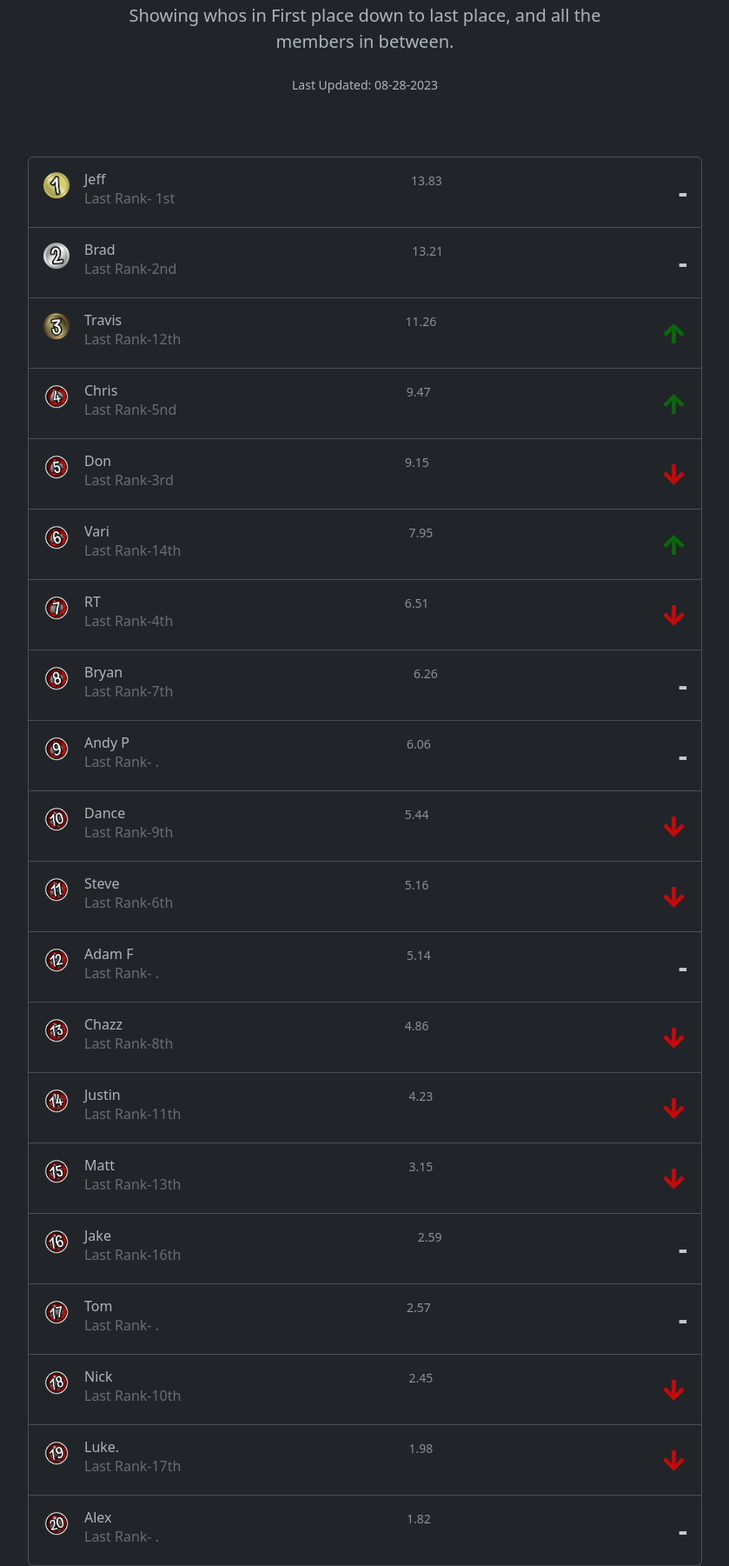
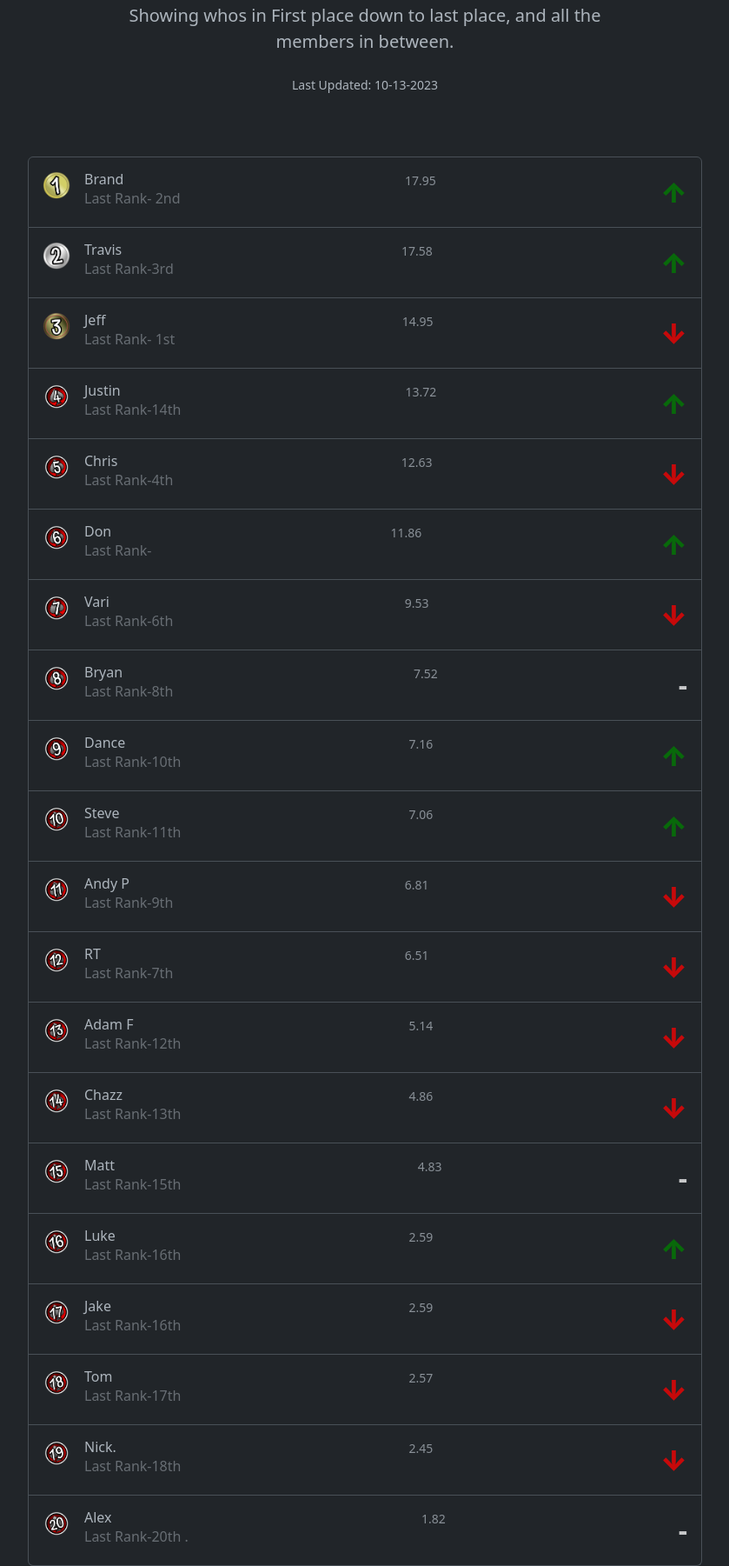
Before and after one commit to Six6VI/innercirclepoker, a plain HTML site: page standing.html in a window 1280 px wide. Shown: the part 416-2217 px from the top of the page at 87% size, without its empty margins (220-1059 px from the left). Drawn offline with nearby package versions, Linux system fonts and the light colour scheme.

Commit message:
Add files via upload

```diff
--- a/standing.html
+++ b/standing.html
@@ -41,7 +41,7 @@
         <h1 class="display-5 fw-bold text-body-emphasis">Season 2 Leaderboard</h1>
         <div class="col-lg-6 mx-auto">
           <p class="lead mb-4">Showing whos in First place down to last place, and all the members in between.</p>
-          <p class="small"> Last Updated: 08-28-2023</p>
+          <p class="small"> Last Updated: 10-13-2023</p>
           <div class="d-grid gap-2 d-sm-flex justify-content-sm-center">
           </div>
         </div>
@@ -53,43 +53,43 @@
             <img src="./images/Icons/first.jpeg" alt="twbs" width="32" height="32" class="rounded-circle flex-shrink-0">
             <div class="d-flex gap-2 w-100 justify-content-between col-">
               <div>
-                <h6 class="mb-0">Jeff</h6>
-                <p class="mb-0 opacity-50">Last Rank- 1st</p>
+                <h6 class="mb-0">Brand</h6>
+                <p class="mb-0 opacity-50">Last Rank- 2nd</p>
               </div>
-              <small class="opacity-75 text-nowrap">13.83</small>
-              <small class="opacity-75 text-nowrap even">-</small>
+              <small class="opacity-75 text-nowrap">17.95</small>
+              <small class="opacity-75 text-nowrap up">↑</small>
             </div>
           </a>
           <a href="#" class="list-group-item list-group-item-action d-flex gap-3 py-3" aria-current="true">
             <img src="./images/Icons/second.jpeg" alt="twbs" width="32" height="32" class="rounded-circle flex-shrink-0">
             <div class="d-flex gap-2 w-100 justify-content-between">
               <div>
-                <h6 class="mb-0">Brad</h6>
-                <p class="mb-0 opacity-50">Last Rank-2nd</p>
+                <h6 class="mb-0">Travis</h6>
+                <p class="mb-0 opacity-50">Last Rank-3rd</p>
               </div>
-              <small class="opacity-75 text-nowrap">13.21</small>
-              <small class="opacity-75 text-nowrap even">-</small>
+              <small class="opacity-75 text-nowrap">17.58</small>
+              <small class="opacity-75 text-nowrap up">↑</small>
             </div>
           </a>
           <a href="#" class="list-group-item list-group-item-action d-flex gap-3 py-3" aria-current="true">
             <img src="./images/Icons/third.jpeg" alt="twbs" width="32" height="32" class="rounded-circle flex-shrink-0">
             <div class="d-flex gap-2 w-100 justify-content-between">
               <div>
-                <h6 class="mb-0">Travis</h6>
-                <p class="mb-0 opacity-50">Last Rank-12th</p>
+                <h6 class="mb-0">Jeff</h6>
+                <p class="mb-0 opacity-50">Last Rank- 1st</p>
               </div>
-              <small class="opacity-75 text-nowrap">11.26</small>
-              <small class="opacity-75 text-nowrap up">↑</small>
+              <small class="opacity-75 text-nowrap">14.95</small>
+              <small class="opacity-75 text-nowrap down">↓</small>
             </div>
           </a>
           <a href="#" class="list-group-item list-group-item-action d-flex gap-3 py-3" aria-current="true">
             <img src="./images/Icons/fourth.jpeg" alt="twbs" width="32" height="32" class="rounded-circle flex-shrink-0">
             <div class="d-flex gap-2 w-100 justify-content-between">
               <div>
-                <h6 class="mb-0">Chris</h6>
-                <p class="mb-0 opacity-50">Last Rank-5nd</p>
+                <h6 class="mb-0">Justin</h6>
+                <p class="mb-0 opacity-50">Last Rank-14th</p>
               </div>
-              <small class="opacity-75 text-nowrap">9.47</small>
+              <small class="opacity-75 text-nowrap">13.72</small>
               <small class="opacity-75 text-nowrap up">↑</small>
             </div>
           </a>
@@ -97,10 +97,10 @@
             <img src="./images/Icons/fifth.jpeg" alt="twbs" width="32" height="32" class="rounded-circle flex-shrink-0">
             <div class="d-flex gap-2 w-100 justify-content-between">
               <div>
-                <h6 class="mb-0">Don</h6>
-                <p class="mb-0 opacity-50">Last Rank-3rd</p>
+                <h6 class="mb-0">Chris</h6>
+                <p class="mb-0 opacity-50">Last Rank-4th</p>
               </div>
-              <small class="opacity-75 text-nowrap">9.15</small>
+              <small class="opacity-75 text-nowrap">12.63</small>
               <small class="opacity-75 text-nowrap down">↓</small>
             </div>
           </a>
@@ -108,10 +108,10 @@
             <img src="./images/Icons/sixth.jpeg" alt="twbs" width="32" height="32" class="rounded-circle flex-shrink-0">
             <div class="d-flex gap-2 w-100 justify-content-between">
               <div>
-                <h6 class="mb-0">Vari</h6>
-                <p class="mb-0 opacity-50">Last Rank-14th</p>
+                <h6 class="mb-0">Don</h6>
+                <p class="mb-0 opacity-50">Last Rank-</p>
               </div>
-              <small class="opacity-75 text-nowrap">7.95</small>
+              <small class="opacity-75 text-nowrap">11.86</small>
               <small class="opacity-75 text-nowrap up">↑</small>
             </div>
           </a>
@@ -119,10 +119,10 @@
             <img src="./images/Icons/seventh.jpeg" alt="twbs" width="32" height="32" class="rounded-circle flex-shrink-0">
             <div class="d-flex gap-2 w-100 justify-content-between">
               <div>
-                <h6 class="mb-0">RT</h6>
-                <p class="mb-0 opacity-50">Last Rank-4th</p>
+                <h6 class="mb-0">Vari</h6>
+                <p class="mb-0 opacity-50">Last Rank-6th</p>
               </div>
-              <small class="opacity-75 text-nowrap">6.51</small>
+              <small class="opacity-75 text-nowrap">9.53</small>
               <small class="opacity-75 text-nowrap down">↓</small>
             </div>
           </a>
@@ -131,9 +131,9 @@
             <div class="d-flex gap-2 w-100 justify-content-between">
               <div>
                 <h6 class="mb-0">Bryan</h6>
-                <p class="mb-0 opacity-50">Last Rank-7th</p>
+                <p class="mb-0 opacity-50">Last Rank-8th</p>
               </div>
-              <small class="opacity-75 text-nowrap">6.26</small>
+              <small class="opacity-75 text-nowrap">7.52</small>
               <small class="opacity-75 text-nowrap even">-</small>
             </div>
           </a>
@@ -141,32 +141,32 @@
             <img src="./images/Icons/ninth.jpeg" alt="twbs" width="32" height="32" class="rounded-circle flex-shrink-0">
             <div class="d-flex gap-2 w-100 justify-content-between">
               <div>
-                <h6 class="mb-0">Andy P</h6>
-                <p class="mb-0 opacity-50">Last Rank-  .</p>
+                <h6 class="mb-0">Dance</h6>
+                <p class="mb-0 opacity-50">Last Rank-10th</p>
               </div>
-              <small class="opacity-75 text-nowrap">6.06</small>
-              <small class="opacity-75 text-nowrap even">-</small>
+              <small class="opacity-75 text-nowrap">7.16</small>
+              <small class="opacity-75 text-nowrap up">↑</small>
             </div>
           </a>
           <a href="#" class="list-group-item list-group-item-action d-flex gap-3 py-3" aria-current="true">
             <img src="./images/Icons/tenth.jpeg" alt="twbs" width="32" height="32" class="rounded-circle flex-shrink-0">
             <div class="d-flex gap-2 w-100 justify-content-between">
               <div>
-                <h6 class="mb-0">Dance</h6>
-                <p class="mb-0 opacity-50">Last Rank-9th</p>
+                <h6 class="mb-0">Steve</h6>
+                <p class="mb-0 opacity-50">Last Rank-11th</p>
               </div>
-              <small class="opacity-75 text-nowrap">5.44</small>
-              <small class="opacity-75 text-nowrap down">↓</small>
+              <small class="opacity-75 text-nowrap">7.06</small>
+              <small class="opacity-75 text-nowrap up">↑</small>
             </div>
           </a>
           <a href="#" class="list-group-item list-group-item-action d-flex gap-3 py-3" aria-current="true">
             <img src="./images/Icons/eleventh.jpeg" alt="twbs" width="32" height="32" class="rounded-circle flex-shrink-0">
             <div class="d-flex gap-2 w-100 justify-content-between">
               <div>
-                <h6 class="mb-0">Steve</h6>
-                <p class="mb-0 opacity-50">Last Rank-6th</p>
+                <h6 class="mb-0">Andy P</h6>
+                <p class="mb-0 opacity-50">Last Rank-9th</p>
               </div>
-              <small class="opacity-75 text-nowrap">5.16</small>
+              <small class="opacity-75 text-nowrap">6.81</small>
               <small class="opacity-75 text-nowrap down">↓</small>
             </div>
           </a>
@@ -174,21 +174,21 @@
             <img src="./images/Icons/twelth.jpeg" alt="twbs" width="32" height="32" class="rounded-circle flex-shrink-0">
             <div class="d-flex gap-2 w-100 justify-content-between">
               <div>
-                <h6 class="mb-0">Adam F</h6>
-                <p class="mb-0 opacity-50">Last Rank-  .</p>
+                <h6 class="mb-0">RT</h6>
+                <p class="mb-0 opacity-50">Last Rank-7th</p>
               </div>
-              <small class="opacity-75 text-nowrap">5.14</small>
-              <small class="opacity-75 text-nowrap even">-</small>
+              <small class="opacity-75 text-nowrap">6.51</small>
+              <small class="opacity-75 text-nowrap down">↓</small>
             </div>
           </a>
           <a href="#" class="list-group-item list-group-item-action d-flex gap-3 py-3" aria-current="true">
             <img src="./images/Icons/thirteenth.jpeg" alt="twbs" width="32" height="32" class="rounded-circle flex-shrink-0">
             <div class="d-flex gap-2 w-100 justify-content-between">
               <div>
-                <h6 class="mb-0">Chazz</h6>
-                <p class="mb-0 opacity-50">Last Rank-8th</p>
+                <h6 class="mb-0">Adam F</h6>
+                <p class="mb-0 opacity-50">Last Rank-12th</p>
               </div>
-              <small class="opacity-75 text-nowrap">4.86</small>
+              <small class="opacity-75 text-nowrap">5.14</small>
               <small class="opacity-75 text-nowrap down">↓</small>
             </div>
           </a>
@@ -196,10 +196,10 @@
             <img src="./images/Icons/fourteenth.jpeg" alt="twbs" width="32" height="32" class="rounded-circle flex-shrink-0">
             <div class="d-flex gap-2 w-100 justify-content-between">
               <div>
-                <h6 class="mb-0">Justin</h6>
-                <p class="mb-0 opacity-50">Last Rank-11th</p>
+                <h6 class="mb-0">Chazz</h6>
+                <p class="mb-0 opacity-50">Last Rank-13th</p>
               </div>
-              <small class="opacity-75 text-nowrap">4.23</small>
+              <small class="opacity-75 text-nowrap">4.86</small>
               <small class="opacity-75 text-nowrap down">↓</small>
             </div>
           </a>
@@ -208,42 +208,42 @@
             <div class="d-flex gap-2 w-100 justify-content-between">
               <div>
                 <h6 class="mb-0">Matt</h6>
-                <p class="mb-0 opacity-50">Last Rank-13th</p>
+                <p class="mb-0 opacity-50">Last Rank-15th</p>
               </div>
-              <small class="opacity-75 text-nowrap">3.15</small>
-              <small class="opacity-75 text-nowrap down">↓</small>
+              <small class="opacity-75 text-nowrap">4.83</small>
+              <small class="opacity-75 text-nowrap even">-</small>
             </div>
           </a>
           <a href="#" class="list-group-item list-group-item-action d-flex gap-3 py-3" aria-current="true">
             <img src="./images/Icons/sixteenth.jpeg" alt="twbs" width="32" height="32" class="rounded-circle flex-shrink-0">
             <div class="d-flex gap-2 w-100 justify-content-between">
               <div>
-                <h6 class="mb-0">Jake</h6>
+                <h6 class="mb-0">Luke</h6>
                 <p class="mb-0 opacity-50">Last Rank-16th</p>
               </div>
               <small class="opacity-75 text-nowrap">2.59</small>
-              <small class="opacity-75 text-nowrap even">-</small>
+              <small class="opacity-75 text-nowrap up">↑</small>
             </div>
           </a>
           <a href="#" class="list-group-item list-group-item-action d-flex gap-3 py-3" aria-current="true">
             <img src="./images/Icons/seventeenth.jpeg" alt="twbs" width="32" height="32" class="rounded-circle flex-shrink-0">
             <div class="d-flex gap-2 w-100 justify-content-between">
               <div>
-                <h6 class="mb-0">Tom</h6>
-                <p class="mb-0 opacity-50">Last Rank-  .</p>
+                <h6 class="mb-0">Jake</h6>
+                <p class="mb-0 opacity-50">Last Rank-16th</p>
               </div>
-              <small class="opacity-75 text-nowrap">2.57</small>
-              <small class="opacity-75 text-nowrap even">-</small>
+              <small class="opacity-75 text-nowrap">2.59</small>
+              <small class="opacity-75 text-nowrap down">↓</small>
             </div>
           </a>
           <a href="#" class="list-group-item list-group-item-action d-flex gap-3 py-3" aria-current="true">
             <img src="./images/Icons/eightteenth.jpeg" alt="twbs" width="32" height="32" class="rounded-circle flex-shrink-0">
             <div class="d-flex gap-2 w-100 justify-content-between">
               <div>
-                <h6 class="mb-0">Nick</h6>
-                <p class="mb-0 opacity-50">Last Rank-10th</p>
+                <h6 class="mb-0">Tom</h6>
+                <p class="mb-0 opacity-50">Last Rank-17th</p>
               </div>
-              <small class="opacity-75 text-nowrap">2.45</small>
+              <small class="opacity-75 text-nowrap">2.57</small>
               <small class="opacity-75 text-nowrap down">↓</small>
             </div>
           </a>
@@ -251,10 +251,10 @@
             <img src="./images/Icons/nineteenth.jpeg" alt="twbs" width="32" height="32" class="rounded-circle flex-shrink-0">
             <div class="d-flex gap-2 w-100 justify-content-between">
               <div>
-                <h6 class="mb-0">Luke.</h6>
-                <p class="mb-0 opacity-50">Last Rank-17th</p>
+                <h6 class="mb-0">Nick.</h6>
+                <p class="mb-0 opacity-50">Last Rank-18th</p>
               </div>
-              <small class="opacity-75 text-nowrap">1.98</small>
+              <small class="opacity-75 text-nowrap">2.45</small>
               <small class="opacity-75 text-nowrap down">↓</small>
             </div>
           </a>
@@ -263,7 +263,7 @@
             <div class="d-flex gap-2 w-100 justify-content-between">
               <div>
                 <h6 class="mb-0">Alex</h6>
-                <p class="mb-0 opacity-50">Last Rank-  .</p>
+                <p class="mb-0 opacity-50">Last Rank-20th  .</p>
               </div>
               <small class="opacity-75 text-nowrap">1.82</small>
               <small class="opacity-75 text-nowrap even">-</small>
```
Also changed, not shown: gallery.html (+60 -0 lines), homepage.html (+53 -20 lines), images/Events/octEvent.jpeg (added), images/Events/season/23septwinner.jpeg (added), images/Events/season/jesusLuke.jpeg (added), images/Events/season/sea2septa.jpeg (added), images/Events/season/sea2septb.jpeg (added), images/Events/season/sea2septc.jpeg (added), images/Events/season/sea2septd.jpeg (added), images/Events/season/sea2septe.jpeg (added), images/Events/season/sea2septf.jpeg (added), images/Events/season/sea2septg.jpeg (added), images/Events/season/sea2septh.jpeg (added), images/Events/season/sea2septi.jpeg (added), 5 more files.
